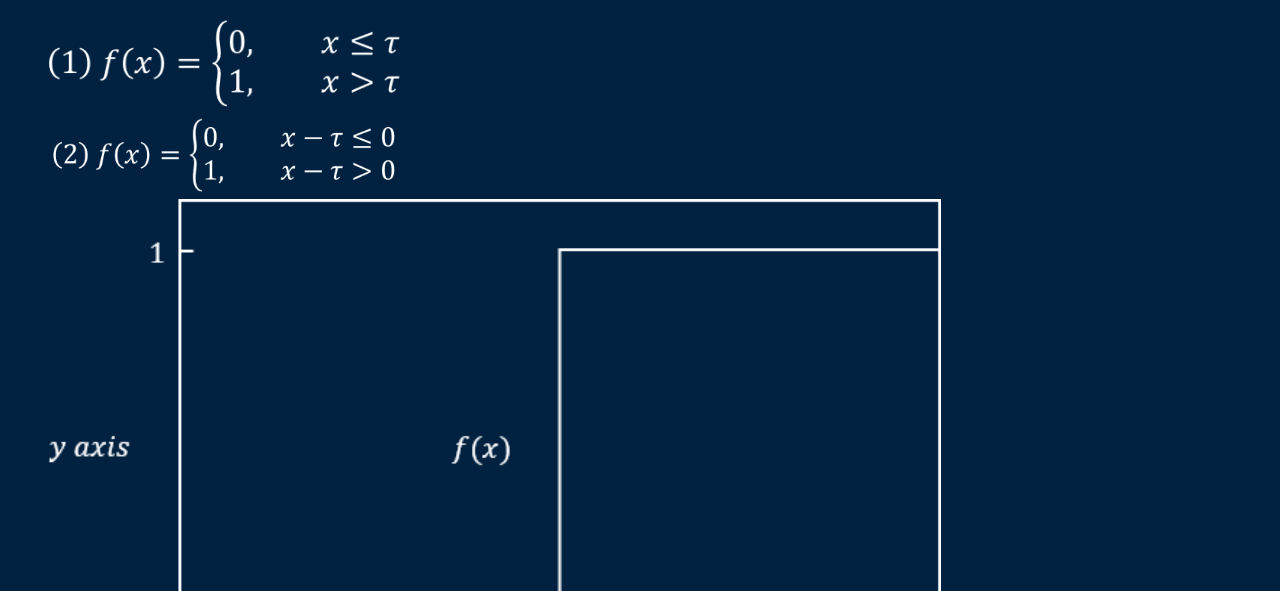
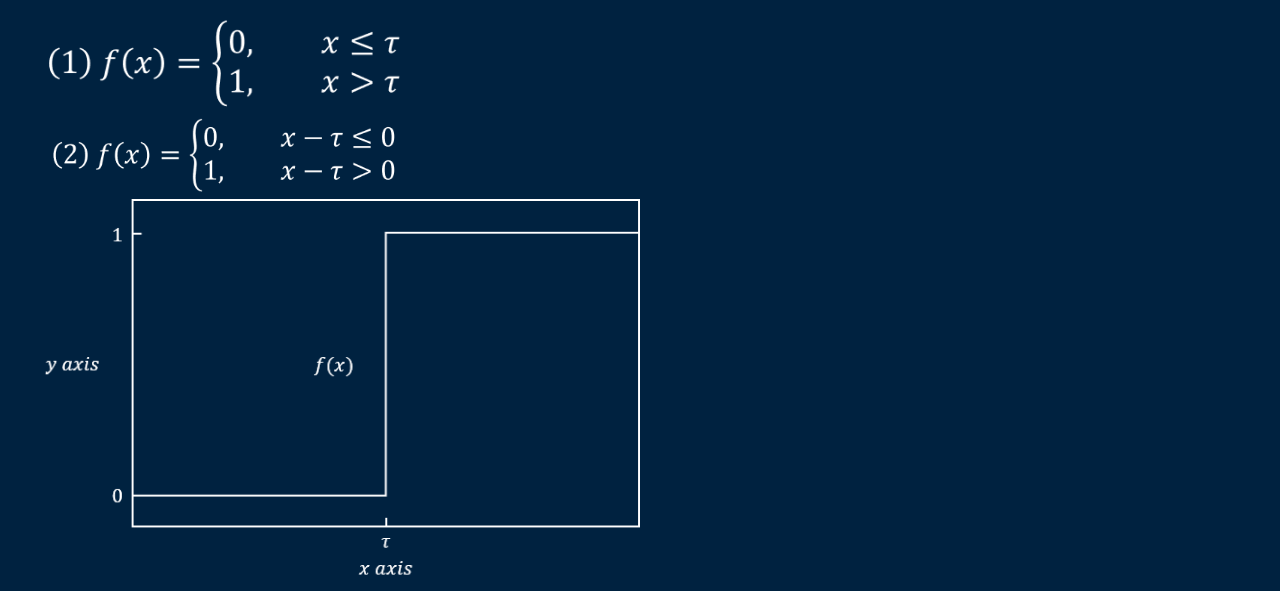
Before and after one commit to zachary-chiodini/zachary-chiodini.github.io, a plain HTML site: page perceptron/perceptron.html in a window 1280 px wide. Shown: the part 361-952 px from the top of the page. Drawn offline with Linux system fonts and the light colour scheme.

Commit message:
Update perceptron.html

```diff
--- a/perceptron/perceptron.html
+++ b/perceptron/perceptron.html
@@ -37,7 +37,7 @@
           <tr><td><img style="width:75%; height:75%" src="step_function.png" /></td></tr>
           <tr><td><img style="width:75%; height:75%" src="step_function_2.png" /></td></tr>
         </table>
-        <td><img style="width:75%; height:75%"; src="step_graph.png" /></td>
+        <td><img style="width:50%; height:50%"; src="step_graph.png" /></td>
       </tr>
     </table>
     <p>
```
